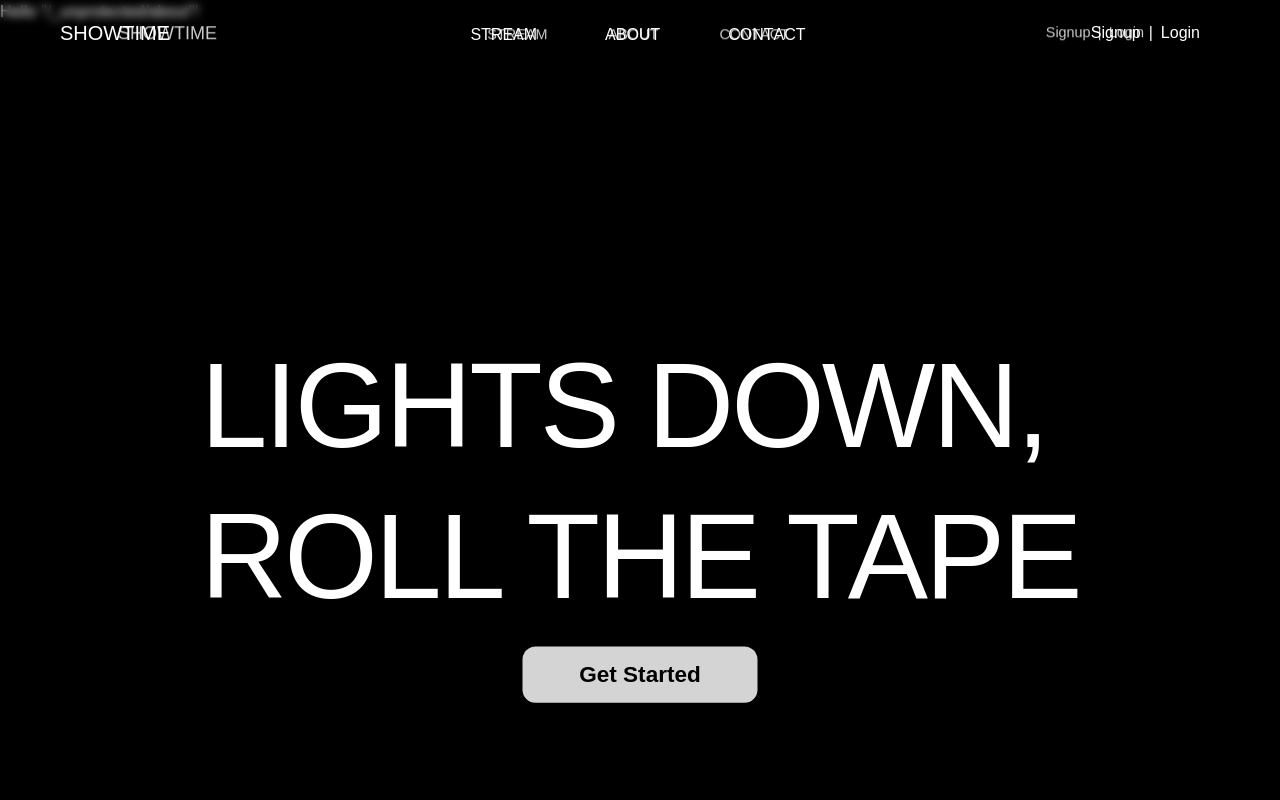
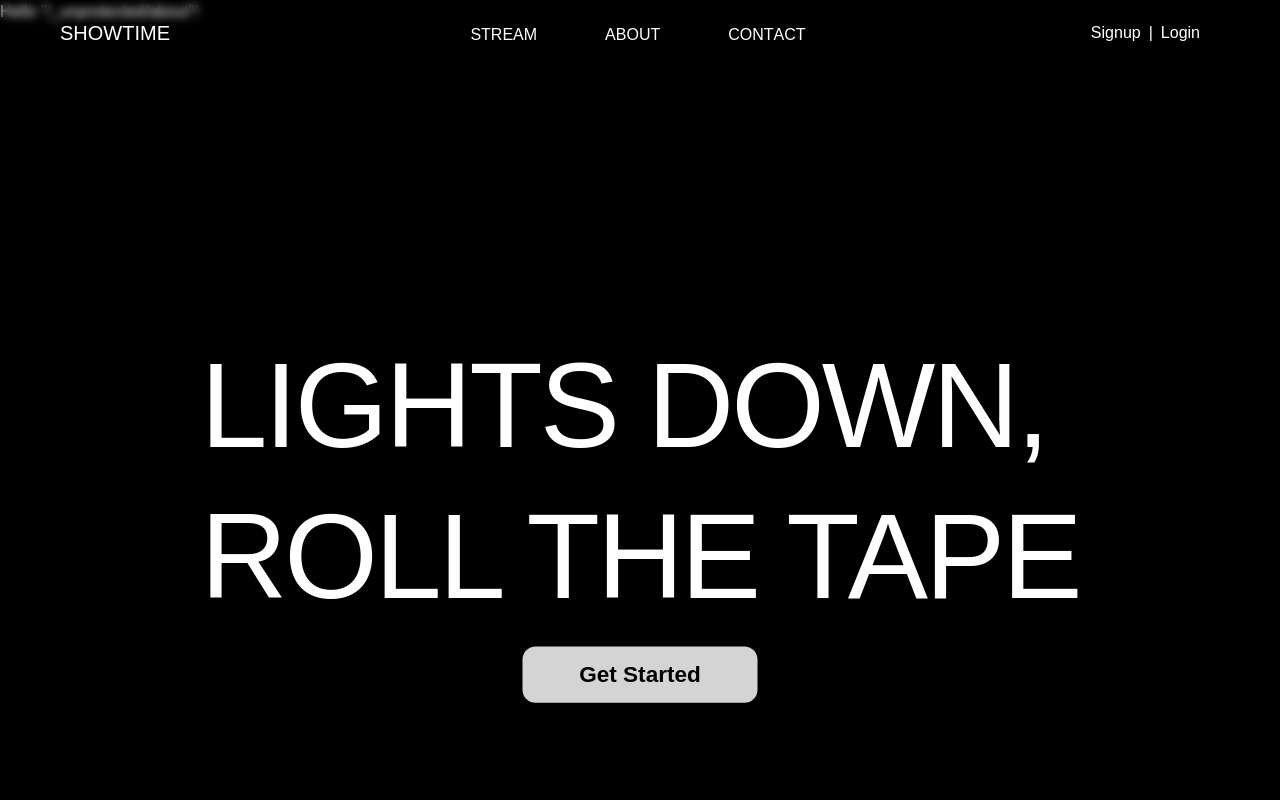
Before and after one commit to Akash911-prog/watch-party, a React (Vite) app in the folder app/client/: page /about in a window 1280 px wide. Shown: the top 800 px of the page. Built offline with nearby package versions, Linux system fonts and the light colour scheme; no server answers.

Commit message:
Revert "fix: animation fixes on navbar"
This reverts commit 6420c360a9cc8bd55eab374774fb8bc75acc9290.

```diff
--- a/app/client/src/components/animatedNavbar/animatedNavbar.tsx
+++ /dev/null
@@ -1,60 +0,0 @@
-import { motion, useAnimationControls } from 'motion/react';
-import { useRouterState } from '@tanstack/react-router';
-import { useEffect, useRef, useState } from 'react';
-import { routeVariants, pageTransition } from '@/variants/animatedRoute';
-import Navbar from '../navbar';
-
-export default function AnimatedNavbar() {
-  const controls = useAnimationControls();
-  const pathname = useRouterState({ select: (s) => s.location.pathname });
-  const firstRun = useRef(true);
-  const [hasLoaded, setHasLoaded] = useState(false);
-
-  useEffect(() => {
-    let cancelled = false;
-
-    if (firstRun.current) {
-      firstRun.current = false;
-      controls.start('in').then(() => {
-        if (!cancelled) setHasLoaded(true);
-      });
-      return () => {
-        cancelled = true;
-      };
-    }
-
-    (async () => {
-      await controls.start('out');
-      if (cancelled) return;
-      controls.set('initial');
-      await controls.start('in');
-    })();
-
-    return () => {
-      cancelled = true;
-    };
-  }, [pathname, controls]);
-
-  return (
-    <div>
-      <motion.nav
-        className="navbar fixed top-0 z-50"
-        variants={routeVariants.navLoad}
-        initial="initial"
-        animate={controls}
-        transition={pageTransition}
-      >
-        <Navbar />
-      </motion.nav>
-      <motion.nav
-        className={`navbar fixed top-0 z-50 ${hasLoaded ? 'hidden' : ''}`}
-        variants={routeVariants.nav}
-        initial="initial"
-        animate={controls}
-        transition={pageTransition}
-      >
-        <Navbar />
-      </motion.nav>
-    </div>
-  );
-}
--- a/app/client/src/components/animatedNavbar/index.tsx
+++ /dev/null
@@ -1 +0,0 @@
-export { default } from './animatedNavbar';
--- a/app/client/src/components/animatedRoute/animatedRoute.tsx
+++ b/app/client/src/components/animatedRoute/animatedRoute.tsx
@@ -1,12 +1,50 @@
 // src/components/animated-route.tsx
-import { pageTransition, routeVariants } from '@/variants/animatedRoute';
-import { motion, type MotionProps } from 'motion/react';
+import {
+  motion,
+  type MotionProps,
+  type Transition,
+  type Variants,
+} from 'motion/react';
 import type { ReactNode } from 'react';
 
 interface AnimatedRouteProps extends MotionProps {
   children: ReactNode;
   variant?: 'fade' | 'slide' | 'scale' | 'slideUp' | 'cover';
 }
+
+const routeVariants: Record<string, Variants> = {
+  fade: {
+    initial: { opacity: 0 },
+    in: { opacity: 1 },
+    out: { opacity: 0 },
+  },
+  slide: {
+    initial: { opacity: 0, x: -20 },
+    in: { opacity: 1, x: 0 },
+    out: { opacity: 0, x: 20 },
+  },
+  scale: {
+    initial: { opacity: 0, scale: 0.95 },
+    in: { opacity: 1, scale: 1 },
+    out: { opacity: 0, scale: 1.05 },
+  },
+  slideUp: {
+    initial: { opacity: 0, y: 20 },
+    in: { opacity: 1, y: 0 },
+    out: { opacity: 0, y: -20 },
+  },
+  cover: {
+    initial: { y: '100%', z: 100, opacity: 1 },
+    in: { y: '0%' },
+    out: { y: '0%', scale: 0.9, z: -100, opacity: 0.8 }, // old page just stays put, gets covered — no exit motion needed
+  },
+};
+
+const pageTransition: Transition = {
+  type: 'spring',
+  damping: 20,
+  duration: 1,
+};
 
 export default function AnimatedRoute({
   children,
--- a/app/client/src/routes/_unprotected.tsx
+++ b/app/client/src/routes/_unprotected.tsx
@@ -1,7 +1,8 @@
-import AnimatedNavbar from '@/components/animatedNavbar';
 import AnimatedRoute from '@/components/animatedRoute';
 import Footer from '@/components/footer';
+import Navbar from '@/components/navbar';
 import { createFileRoute, Outlet } from '@tanstack/react-router';
+import { motion } from 'motion/react';
 import { useRef } from 'react';
 
 export const Route = createFileRoute('/_unprotected')({
@@ -10,11 +11,16 @@ export const Route = createFileRoute('/_unprotected')({
 
 function RouteComponent() {
   const shrinkRef = useRef<HTMLDivElement>(null);
-
   return (
-    <div className="bg-black">
-      <AnimatedNavbar />
+    <div className="bg-white">
       <AnimatedRoute variant="cover">
+        <motion.nav
+          className="navbar fixed top-0 z-50"
+          initial={{ opacity: 0, y: -100 }}
+          animate={{ opacity: 1, y: 0 }}
+        >
+          <Navbar />
+        </motion.nav>
         <div ref={shrinkRef} className="min-h-screen">
           <Outlet />
         </div>
--- a/app/client/src/variants/animatedRoute.tsx
+++ /dev/null
@@ -1,44 +0,0 @@
-import type { Transition, Variants } from 'motion/react';
-
-export const routeVariants: Record<string, Variants> = {
-  fade: {
-    initial: { opacity: 0 },
-    in: { opacity: 1 },
-    out: { opacity: 0 },
-  },
-  slide: {
-    initial: { opacity: 0, x: -20 },
-    in: { opacity: 1, x: 0 },
-    out: { opacity: 0, x: 20 },
-  },
-  scale: {
-    initial: { opacity: 0, scale: 0.95 },
-    in: { opacity: 1, scale: 1 },
-    out: { opacity: 0, scale: 1.05 },
-  },
-  slideUp: {
-    initial: { opacity: 0, y: 20 },
-    in: { opacity: 1, y: 0 },
-    out: { opacity: 0, y: -20 },
-  },
-  cover: {
-    initial: { y: '100%', z: 100, opacity: 1 },
-    in: { y: '0%' },
-    out: { y: '0%', scale: 0.9, z: -100, opacity: 0.8 },
-  },
-  navLoad: {
-    initial: { opacity: 0, y: '100vh', scale: 1 },
-    in: { opacity: 1, y: 0, scale: 1 },
-  },
-  nav: {
-    initial: { y: '0%', z: 100, opacity: 1, scale: 1 },
-    in: { y: '0%', scale: 1, opacity: 1, z: 100 },
-    out: { y: '0%', scale: 0.9, z: -100, opacity: 0.8 },
-  },
-};
-
-export const pageTransition: Transition = {
-  type: 'spring',
-  damping: 20,
-  duration: 1,
-};
```
